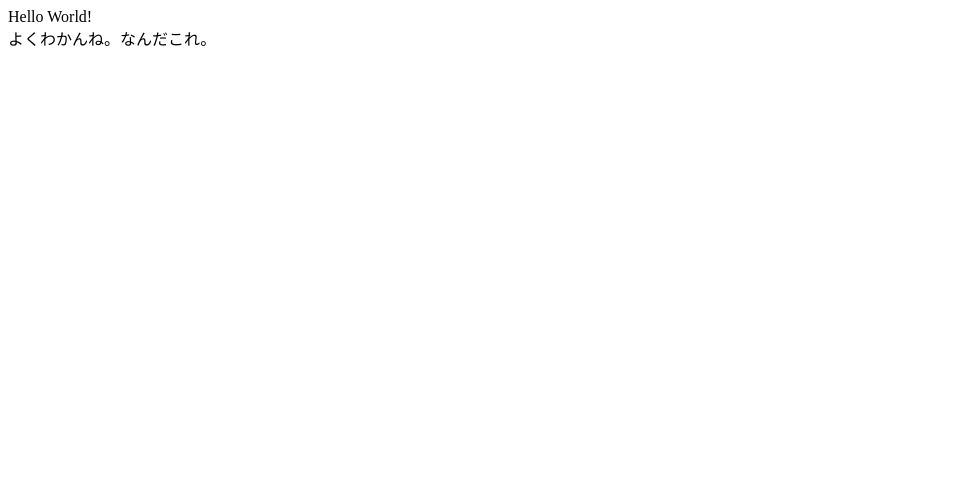
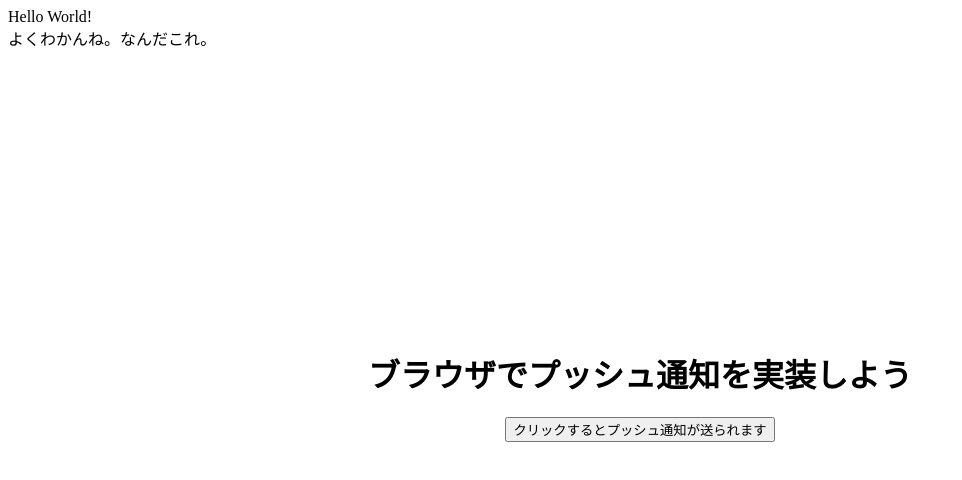
Before and after one commit to syrl9852/jikken-test91045, a plain HTML site: page index.html in a window 1280 px wide. Shown: the whole page, without its empty margins (0-962 px from the left). Drawn offline with nearby package versions, Linux system fonts and the light colour scheme.

Commit message:
Edit page

```diff
--- a/index.html
+++ b/index.html
@@ -2,10 +2,31 @@
 <html>
 <head>
 	<meta charset="utf-8">
+	<script type="text/javascript" src="https://ajax.googleapis.com/ajax/libs/jquery/1.9.1/jquery.min.js"></script>
 	<title>Hello World!</title>
+	<script>
+	    function push(){
+	        Push.create("更新情報",
+	        {
+	            body: "ブログの更新をお知らせします!",
+	            icon: 'casley_logo.png',
+	            timeout: 8000,
+	            onClick: function () {
+	                window.focus();
+	                this.close();
+	            }
+	        })
+	    }
+	</script>
 </head>
 <body>
 	Hello World!<br>
-	よくわかんね。なんだこれ。
+	よくわかんね。なんだこれ。<br>
+	<center>
+		<h1 style="margin-top: 300px">ブラウザでプッシュ通知を実装しよう</h1>
+	</center>
+	<center>
+		<input type="button" id="push" onclick="return push()" value="クリックするとプッシュ通知が送られます"/>
+	</center>
 </body>
 </html>
```
